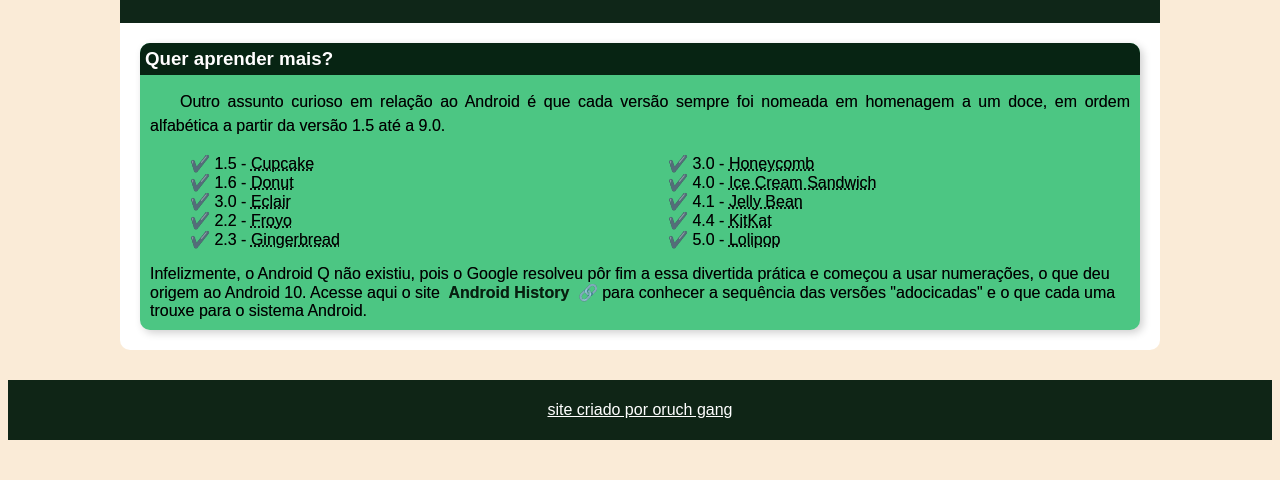
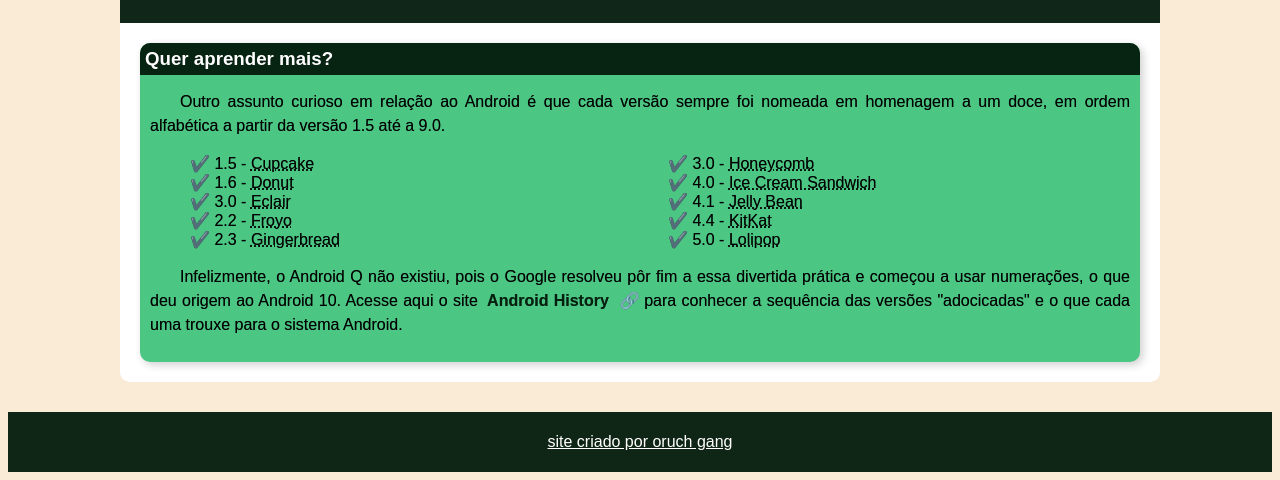
Before and after one commit to janilson-octavio/projecto-android, a plain HTML site: page index.html in a window 1280 px wide. Shown: the part 2356-2836 px from the top of the page. Before the commit the page ends 2804 px from the top, so only its background shows below. Drawn offline with Linux system fonts and the light colour scheme.

Commit message:
estudando

```diff
--- a/index.html
+++ b/index.html
@@ -117,12 +117,15 @@
 
 
                 </ul>
-                Infelizmente, o Android Q não existiu, pois o Google resolveu pôr fim a essa divertida prática e começou
-                a usar numerações, o que deu origem ao Android 10.
-                Acesse aqui o site <a href="https://www.androidauthority.com/history-android-os-name-789433/"
-                    class="externo">Android History </a>para conhecer a sequência das versões "adocicadas" e o
-                que cada uma
-                trouxe para o sistema Android.
+                <p>
+                    Infelizmente, o Android Q não existiu, pois o Google resolveu pôr fim a essa divertida prática e
+                    começou
+                    a usar numerações, o que deu origem ao Android 10.
+                    Acesse aqui o site <a href="https://www.androidauthority.com/history-android-os-name-789433/"
+                        class="externo">Android History </a>para conhecer a sequência das versões "adocicadas" e o
+                    que cada uma
+                    trouxe para o sistema Android.
+                </p>
             </aside>
         </article>
     </main>
```
